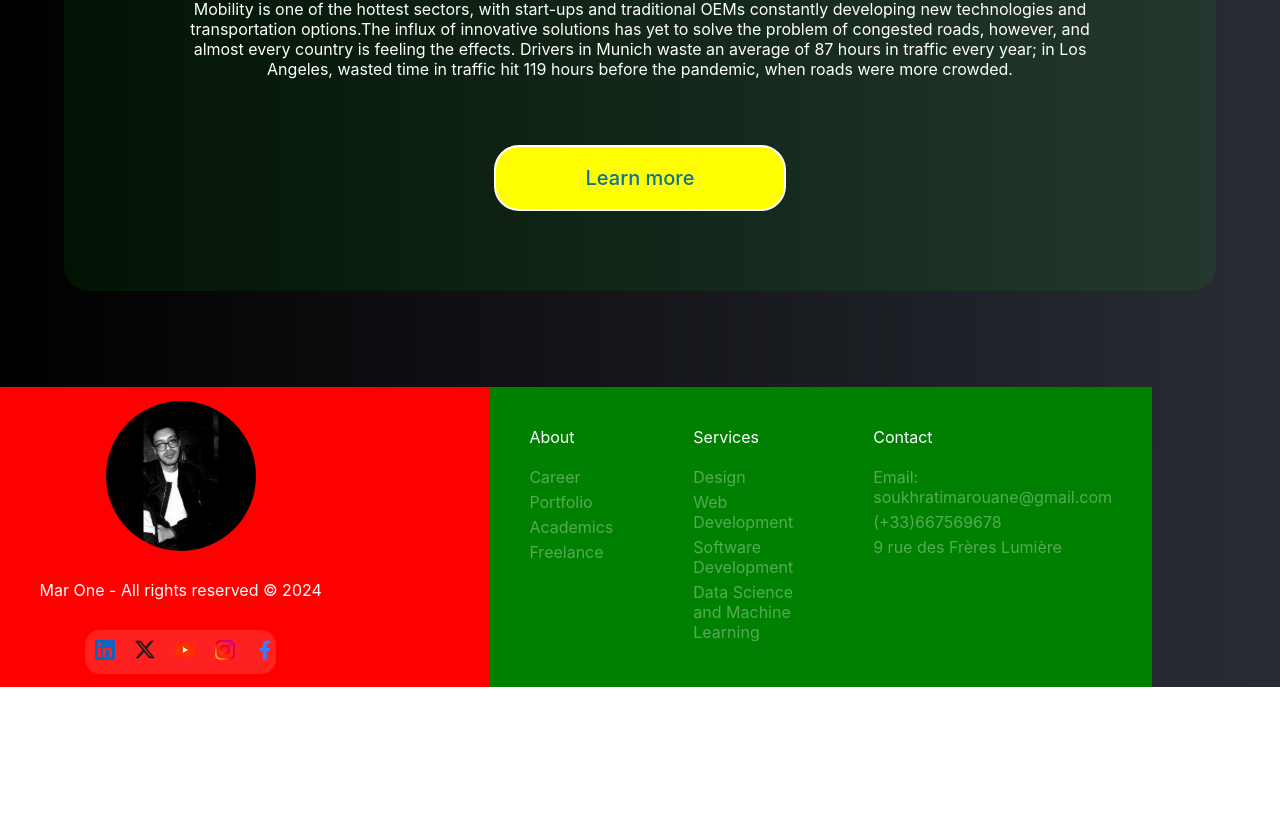
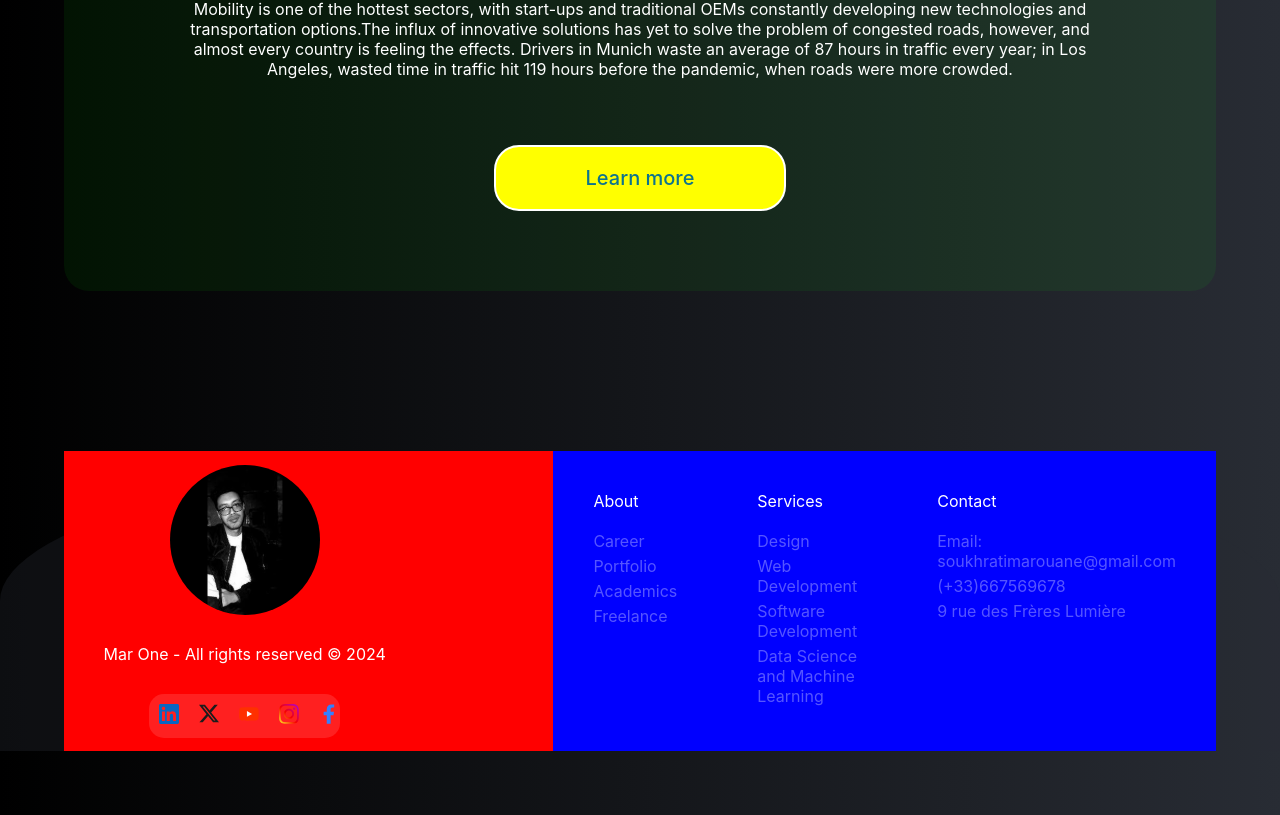
Before and after one commit to MarouaneSoukhrati/mar_react_app, a React (Create React App) app: page / in a window 1280 px wide. Shown: the part 2399-3214 px from the top of the page. Before the commit the page ends 3086 px from the top, so only its background shows below. Built offline with nearby package versions, Linux system fonts and the light colour scheme.

Commit message:
Update Afooter.css

```diff
--- a/src/ComponentStyle/Afooter.css
+++ b/src/ComponentStyle/Afooter.css
@@ -9,6 +9,7 @@
   display: flex;
   flex-direction: row;
   justify-content: space-evenly;
+  margin: 5%;
 }
 
 .logo-section {
@@ -41,7 +42,7 @@
 .lister-section {
   display: flex;
   flex-direction: row;
-  background-color: green;
+  background-color: blue;
   width: 60%;
 }
 
```
